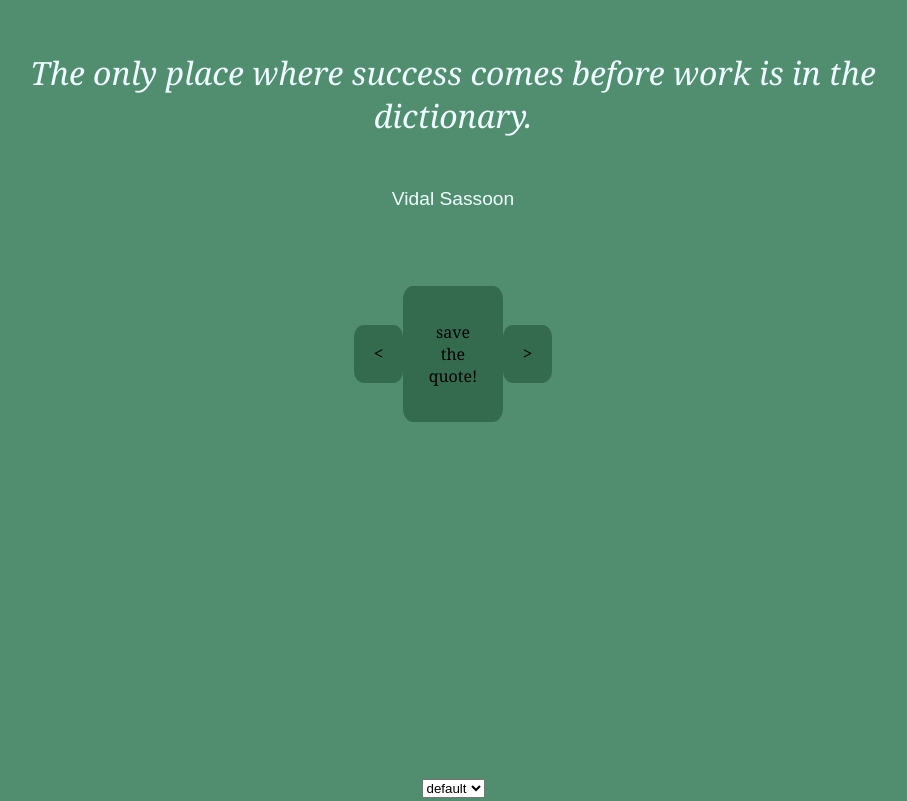
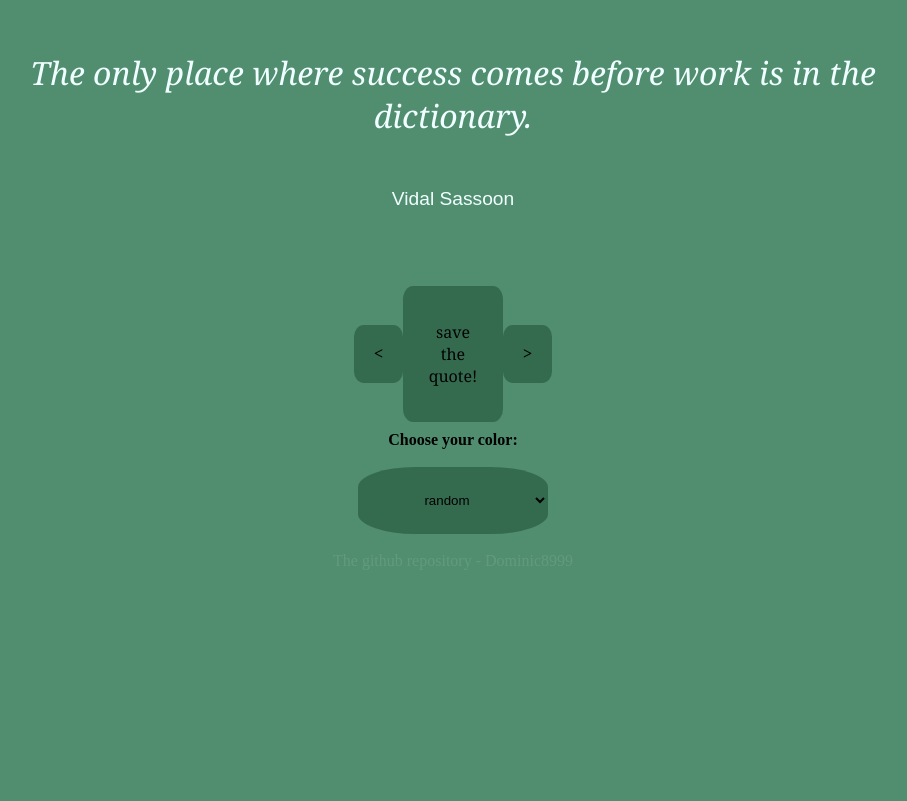
Before and after one commit to Dominic8999/random-quote-generator, a plain HTML site: page index.html in a window 1280 px wide. Shown: the part 281-1082 px from the top of the page, without its empty margins (187-1094 px from the left). After the commit the page ends 867 px from the top, so only its background shows below. Drawn offline with Linux system fonts and the light colour scheme; a web font is replaced by a local one.

Commit message:
improve select input

```diff
--- /dev/null
+++ b/backgroundColor.js
@@ -0,0 +1,29 @@
+function randomNumber(min, max) {
+    return min + Math.floor(Math.random() * (max - min + 1));
+}
+
+function GenerateRandomRGBA(min, max, alpha) {
+    const r = randomNumber(min, max);
+    const g = randomNumber(min, max);
+    const b = randomNumber(min, max);
+    return `rgba(${r},${g},${b},${alpha})`;
+}
+
+async function ChangeBackgroundColor() {
+    const rgba = GenerateRandomRGBA(50, 200, 0.9);
+    document.body.style.backgroundColor = rgba;
+
+    // Darken the color by reducing the RGB values
+    const darkerR = Math.max(0, Math.floor(0.8 * parseInt(rgba.split(',')[0].slice(5))));
+    const darkerG = Math.max(0, Math.floor(0.8 * parseInt(rgba.split(',')[1])));
+    const darkerB = Math.max(0, Math.floor(0.8 * parseInt(rgba.split(',')[2])));
+    const darkerColor = `rgba(${darkerR},${darkerG},${darkerB},0.9)`;
+
+    document.getElementById('btn-el').style.backgroundColor = darkerColor;
+    document.getElementById('prev').style.backgroundColor = darkerColor;
+    document.getElementById('next').style.backgroundColor = darkerColor;
+    document.getElementById("btn-select").style.backgroundColor = darkerColor;
+}
+
+// Call the function to change the background color
+ChangeBackgroundColor();
--- a/index.css
+++ b/index.css
@@ -11,7 +11,7 @@ div {
     justify-content: center;
 }
 
-button[id='btn-el'], select {
+button[id='btn-el'] {
     min-width: 8%;
     max-width: 16%;
     margin: auto;
@@ -24,15 +24,49 @@ div > button {
     border: none;
     background-color: rgb(14, 162, 195);
     color: rgb(3, 3, 3);
-    padding: 25px 25px;
+    padding: 10px 20px;
     border-radius: 10%;
     font-family: Georgia, 'Times New Roman', Times, serif;
     font-size:medium;
+    cursor: pointer;
+}
+
+#changeBackground {
+    margin: 0 auto;
+    margin-top: -50px;
+    padding: 2px;
+    max-width: 100%;
+    text-align: center;
+    color: black;
+}
+
+#changeBackground > label {
+    font-weight: 550;
+    margin-bottom: 10px;
+}
+
+select{
+    margin: 0 auto;
+    margin-top: 0.5rem;
+    padding: 25px;
+    max-width: 100%;
+    border: none;
+    border-radius: 30%;
+    text-align: center;
+}
+option {
+    border: none;
+    outline: none;
 }
 
 .button_etc {
+    margin: 0 auto;
+    max-width: 75%;
     display: flex;
     flex-direction: row;
+}
+span, select {
+    cursor: pointer;
 }
 
 span:first-child {
@@ -51,10 +85,6 @@ span:first-child, span:last-child {
     border-radius: 20%;
 }
 
-select{
-    margin: 0 auto;
-    max-width: 50%;
-}
 
 #quote {
     font-size: xx-large;
@@ -84,7 +114,7 @@ a:hover {
 /* Styles for screen widths between 501px and 999px */
 @media (min-width: 300px) and (max-width: 999px) {
     div:not(.button_etc) {
-        margin: 260px 25px 25px 25px;
+        margin: 260px 25px 0px 25px;
     }
     button[id='btn-el'] {
         max-width: 40%;
--- a/index.html
+++ b/index.html
@@ -1,13 +1,12 @@
 <!DOCTYPE html>
 <html lang="en">
-
 <head>
     <meta charset="UTF-8">
     <meta name="viewport" content="width=device-width, initial-scale=1.0">
+    <link rel="icon" type="image/x-icon" href="quote_bubble.svg">
     <title>Random quotes</title>
     <link rel="stylesheet" href="index.css">
 </head>
-
 <body>
     <main>
         <div>
@@ -22,13 +21,16 @@
                     <b>&gt;</b>
                 </span>
             </div>
-            <div>
+            <div id="changeBackground">
+                <label for="btn-select">Choose your color:</label>
                 <select name="btn-select" id="btn-select">
-                    <option value="default">default</option>
+                    <option value="0" disabled style="color: white; background-color: rgb(30, 110, 121);">Choose your option:</option>
+                    <option value="default">random</option>
                     <option value="green">green</option>
                     <option value="blue">blue</option>
                     <option value="red">red</option>
                 </select>
+                <script src="backgroundColor.js" defer></script>
             </div>
         </div>
     </main>
@@ -36,8 +38,6 @@
         <p><a href="https://github.com/Dominic8999/random-quote-generator" target="_blank">The github repository - Dominic8999</a></p>
     </footer>
     <script src="keyFunctions.js"></script>
-    <script src="index.js" async></script>
-    <script src="random-color.js" defer></script>
+    <script src="quotes_functions.js" async></script>
 </body>
-
 </html>
--- a/random-color.js
+++ /dev/null
@@ -1,28 +0,0 @@
-function randomNumber(min, max) {
-    return min + Math.floor(Math.random() * (max - min + 1));
-}
-
-function GenerateRandomRGBA(min, max, alpha) {
-    const r = randomNumber(min, max);
-    const g = randomNumber(min, max);
-    const b = randomNumber(min, max);
-    return `rgba(${r},${g},${b},${alpha})`;
-}
-
-async function ChangeBackgroundColor() {
-    const rgba = GenerateRandomRGBA(50, 200, 0.9);
-    document.body.style.backgroundColor = rgba;
-
-        // Darken the color by reducing the RGB values
-        const darkerR = Math.max(0, Math.floor(0.8 * parseInt(rgba.split(',')[0].slice(5))));
-        const darkerG = Math.max(0, Math.floor(0.8 * parseInt(rgba.split(',')[1])));
-        const darkerB = Math.max(0, Math.floor(0.8 * parseInt(rgba.split(',')[2])));
-        const darkerColor = `rgba(${darkerR},${darkerG},${darkerB},0.9)`;
-
-        document.getElementById('btn-el').style.backgroundColor = darkerColor;
-        document.getElementById('prev').style.backgroundColor = darkerColor;
-        document.getElementById('next').style.backgroundColor = darkerColor;
-}
-
-// Call the function to change the background color
-ChangeBackgroundColor();
```
Also changed, not shown: buttons.js (added, +36 -0 lines), quote_bubble.svg (added), quotes_functions.js (line endings or trailing spaces).
